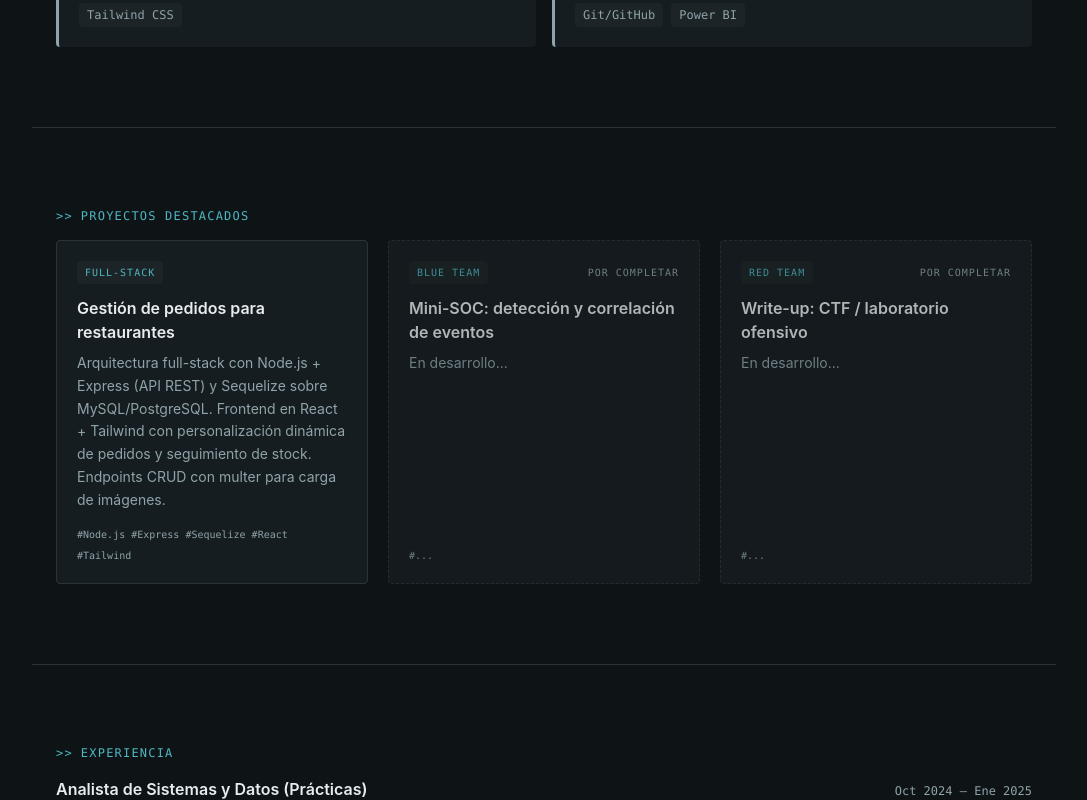
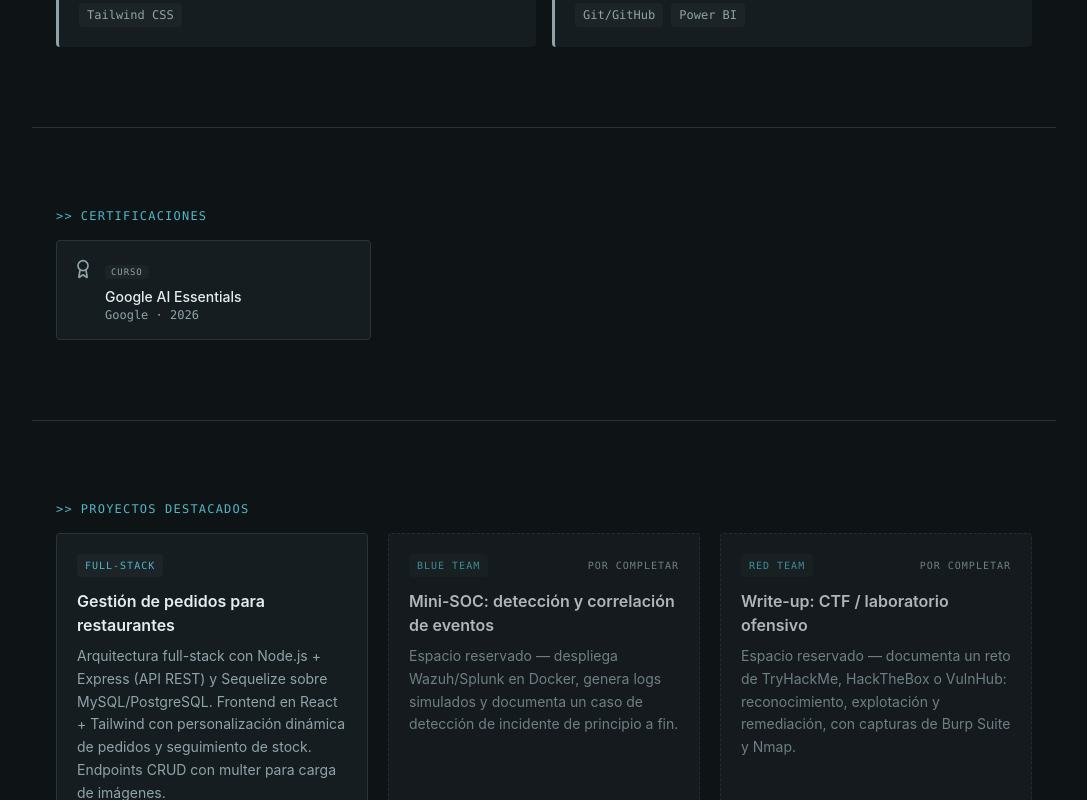
Before and after one commit to vilacprd/Portfolio, a React (Vite) app: page / in a window 1280 px wide. Shown: the part 1040-1840 px from the top of the page, without its empty margins (96-1183 px from the left). Built offline with nearby package versions, Linux system fonts and the light colour scheme.

Commit message:
Nueva sección de certificaciones

```diff
--- a/src/App.jsx
+++ b/src/App.jsx
@@ -1,10 +1,11 @@
 import { useState, useEffect } from "react";
 import {
   Terminal, ShieldCheck, ShieldAlert, Mail, Download, ExternalLink, X,
-  Radio, Fingerprint, Network, Code2, GraduationCap, ChevronRight,
+  Radio, Fingerprint, Network, Code2, GraduationCap, ChevronRight, Award, FileText,
 } from "lucide-react";
 
-
+// Lucide 1.0 eliminó los iconos de marca (GitHub, LinkedIn...) por temas de
+// trademark, así que los sustituimos por SVGs propios con el mismo estilo.
 function Github({ size = 16, ...props }) {
   return (
     <svg width={size} height={size} viewBox="0 0 24 24" fill="currentColor" {...props}>
@@ -74,7 +75,7 @@ function StatusDot({ active, accent }) {
 
 const UI = {
   es: {
-    nav: { about: "Sobre mí", skills: "Skills", projects: "Proyectos", experience: "Experiencia", contact: "Contacto" },
+    nav: { about: "Sobre mí", skills: "Skills", certifications: "Certificaciones", projects: "Proyectos", experience: "Experiencia", contact: "Contacto" },
     heroRole: "Analista SOC Junior · Especialista en Ciberseguridad · Desarrollador Full-Stack",
     heroText:
       "Combino una mentalidad ofensiva y defensiva para la mitigación proactiva de riesgos. Mi formación en desarrollo de software me da una ventaja analítica diferencial: entender las vulnerabilidades lógicas de una topología desde su propio código fuente.",
@@ -82,8 +83,13 @@ const UI = {
     downloadCV: "Descargar CV",
     contactBtn: "Contactar",
     statusBlue: "STATUS: monitorizando",
-    statusRed: "STATUS: exploiting",
+    statusRed: "STATUS: explotando",
     skillsEyebrow: "Habilidades técnicas",
+    certificationsEyebrow: "Certificaciones",
+    courseTag: "curso",
+    certTag: "certificación",
+    viewCertificate: "Ver certificado",
+    certificatePending: "Certificado en PDF pendiente de añadir.",
     projectsEyebrow: "Proyectos destacados",
     toComplete: "por completar",
     experienceEyebrow: "Experiencia",
@@ -96,10 +102,10 @@ const UI = {
     viewOnGithub: "Ver en GitHub",
     githubPending: "Enlace a GitHub pendiente de añadir.",
     buildLabel: (mode) => `build: portfolio-v1 · modo actual: ${mode === "blue" ? "blue-team" : "red-team"}`,
-    cvFile: "/cv-victor-capdevila-rodriguez.pdf",
+    cvFile: "/cv-victor-capdevila.pdf",
   },
   en: {
-    nav: { about: "About", skills: "Skills", projects: "Projects", experience: "Experience", contact: "Contact" },
+    nav: { about: "About", skills: "Skills", certifications: "Certifications", projects: "Projects", experience: "Experience", contact: "Contact" },
     heroRole: "Junior SOC Analyst · Cybersecurity Specialist · Full-Stack Developer",
     heroText:
       "Cybersecurity Specialist with an architectural foundation in Full-Stack Web Development. I bring a differential analytical capacity to understand software topologies from their source code, identifying underlying logical vulnerabilities and applying Secure Coding methodologies in CI/CD pipelines — oriented towards SOC integration and proactive risk mitigation.",
@@ -109,6 +115,11 @@ const UI = {
     statusBlue: "STATUS: monitoring",
     statusRed: "STATUS: exploiting",
     skillsEyebrow: "Technical skills",
+    certificationsEyebrow: "Certifications",
+    courseTag: "course",
+    certTag: "certification",
+    viewCertificate: "View certificate",
+    certificatePending: "Certificate PDF coming soon.",
     projectsEyebrow: "Featured projects",
     toComplete: "to be added",
     experienceEyebrow: "Experience",
@@ -121,7 +132,7 @@ const UI = {
     viewOnGithub: "View on GitHub",
     githubPending: "GitHub link coming soon.",
     buildLabel: (mode) => `build: portfolio-v1 · current mode: ${mode === "blue" ? "blue-team" : "red-team"}`,
-    cvFile: "/cv-victor-capdevila-rodriguez-en.pdf",
+    cvFile: "/cv-victor-capdevila-en.pdf",
   },
 };
 
@@ -152,6 +163,21 @@ const SKILL_GROUPS = [
   },
 ];
 
+const CERTIFICATIONS = [
+  {
+    type: "course",
+    title: "Google AI Essentials",
+    issuer: "Google",
+    date: "2026",
+    desc: {
+      es: "Curso introductorio sobre fundamentos de IA generativa: cómo funcionan estas herramientas, escritura de prompts efectivos y uso responsable de la IA en el trabajo diario.",
+      en: "Introductory course on generative AI fundamentals: how these tools work, writing effective prompts, and using AI responsibly in everyday work.",
+    },
+    pdf: "/certs/google-ai-essentials.pdf",
+    verifyUrl: "",
+  },
+];
+
 const PROJECTS = [
   {
     status: "listo",
@@ -162,7 +188,7 @@ const PROJECTS = [
       en: "Complete Full-Stack architecture utilizing Node.js and Express for the backend REST API, coupled with Sequelize ORM for scalable relational database management (MySQL/PostgreSQL). Highly responsive React and Tailwind CSS frontend, tailored to optimize kitchen workflows.",
     },
     stack: ["Node.js", "Express", "Sequelize", "React", "Tailwind"],
-    github: "https://github.com/vilacprd/tfg-daw",
+    github: "https://github.com/vilacprd",
     detail: {
       es: "Diseño y despliegue de una arquitectura Full-Stack completa: API REST en Node.js/Express, ORM Sequelize para la gestión escalable de bases de datos relacionales, y frontend en React + Tailwind adaptado a los flujos de trabajo de cocina. Incluye endpoints CRUD robustos para catálogos de productos, integración de multer para carga segura de imágenes, y una arquitectura modular documentada para facilitar futuros despliegues.",
       en: "Designed and deployed a complete Full-Stack architecture utilizing Node.js and Express for the backend REST API, coupled with Sequelize ORM for scalable relational database management (MySQL/PostgreSQL). Engineered a highly responsive frontend interface using React and Tailwind CSS, tailored to optimize kitchen workflows with dynamic order customization and ingredient stock tracking. Implemented robust API endpoints for comprehensive CRUD operations across product catalogs, integrating multer for secure server-side file upload management and image handling. Established clean code practices and modular repository architecture using Git/GitHub, delivering comprehensive technical documentation to facilitate future deployments.",
@@ -173,14 +199,14 @@ const PROJECTS = [
     tag: "blue team",
     title: { es: "Mini-SOC: detección y correlación de eventos", en: "Mini-SOC: Event Detection & Correlation" },
     desc: {
-      es: "En desarrollo...",
-      en: "In progress...",
+      es: "Espacio reservado — despliega Wazuh/Splunk en Docker, genera logs simulados y documenta un caso de detección de incidente de principio a fin.",
+      en: "Reserved slot — deploy Wazuh/Splunk in Docker, generate simulated logs, and document an incident detection case from start to finish.",
     },
-    stack: ["..."],
+    stack: ["Wazuh", "Docker", "SIEM"],
     github: "",
     detail: {
-      es: "Este proyecto está pendiente de documentar.",
-      en: "This project is still pending documentation.",
+      es: "Este proyecto está pendiente de documentar. Aquí puedes describir el objetivo del laboratorio, las reglas de correlación creadas, capturas de los dashboards y el caso de detección de incidente paso a paso.",
+      en: "This project is still pending documentation. Here you can describe the lab's objective, the correlation rules created, dashboard screenshots, and the incident detection case step by step.",
     },
   },
   {
@@ -188,14 +214,14 @@ const PROJECTS = [
     tag: "red team",
     title: { es: "Write-up: CTF / laboratorio ofensivo", en: "Write-up: CTF / Offensive Lab" },
     desc: {
-      es: "En desarrollo...",
-      en: "In progress...",
+      es: "Espacio reservado — documenta un reto de TryHackMe, HackTheBox o VulnHub: reconocimiento, explotación y remediación, con capturas de Burp Suite y Nmap.",
+      en: "Reserved slot — document a TryHackMe, HackTheBox, or VulnHub challenge: recon, exploitation, and remediation, with Burp Suite and Nmap screenshots.",
     },
-    stack: ["..."],
+    stack: ["Burp Suite", "Nmap", "Metasploit"],
     github: "",
     detail: {
-      es: "Este write-up está pendiente.",
-      en: "This write-up is still pending.",
+      es: "Este write-up está pendiente. Aquí puedes documentar reconocimiento, vector de explotación, capturas de Burp Suite/Nmap y la remediación propuesta, con la misma estructura que un informe de pentest real.",
+      en: "This write-up is still pending. Here you can document recon, the exploitation vector, Burp Suite/Nmap screenshots, and the proposed remediation, following the same structure as a real pentest report.",
     },
   },
 ];
@@ -231,17 +257,13 @@ const EDUCATION = [
     org: "IES Zaidín Vergeles",
     date: "2021 – 2024",
   },
-  {
-    title: { es: "Estudios Profesionales de Música (Violín)", en: "Professional Music Studies (Violin)" },
-    org: "Conservatorio profesional Ángel Barrios",
-    date: "2010 – 2023",
-  },
 ];
 
 export default function Portfolio() {
   const [mode, setMode] = useState("blue"); // "blue" | "red"
   const [lang, setLang] = useState("es"); // "es" | "en"
   const [selectedProject, setSelectedProject] = useState(null);
+  const [selectedCert, setSelectedCert] = useState(null);
   const boot = useTypewriter(BOOT_LINE);
   const accent = mode === "blue" ? TOKENS.blue : TOKENS.amber;
   const t = UI[lang];
@@ -264,6 +286,7 @@ export default function Portfolio() {
           <nav className="hidden md:flex items-center gap-6 font-mono text-xs uppercase tracking-widest" style={{ color: TOKENS.muted }}>
             <a href="#about" className="hover:text-current transition">{t.nav.about}</a>
             <a href="#skills" className="hover:text-current transition">{t.nav.skills}</a>
+            <a href="#certifications" className="hover:text-current transition">{t.nav.certifications}</a>
             <a href="#projects" className="hover:text-current transition">{t.nav.projects}</a>
             <a href="#experience" className="hover:text-current transition">{t.nav.experience}</a>
             <a href="#contact" className="hover:text-current transition">{t.nav.contact}</a>
@@ -360,6 +383,36 @@ export default function Portfolio() {
               </div>
             );
           })}
+        </div>
+      </section>
+
+      {/* CERTIFICATIONS */}
+      <section id="certifications" className="max-w-5xl mx-auto px-6 py-20 border-t" style={{ borderColor: TOKENS.line }}>
+        <Eyebrow accent={accent}>{t.certificationsEyebrow}</Eyebrow>
+        <div className="grid sm:grid-cols-2 md:grid-cols-3 gap-4">
+          {CERTIFICATIONS.map((c) => (
+            <div
+              key={c.title}
+              onClick={() => setSelectedCert(c)}
+              className="p-4 rounded flex items-start gap-3 cursor-pointer transition hover:opacity-90"
+              style={{ backgroundColor: TOKENS.panel, border: `1px solid ${TOKENS.line}` }}
+            >
+              <Award size={20} className="shrink-0 mt-0.5" style={{ color: c.type === "certification" ? accent : TOKENS.muted }} />
+              <div>
+                <span
+                  className="font-mono text-[9px] uppercase tracking-widest px-1.5 py-0.5 rounded"
+                  style={{
+                    backgroundColor: TOKENS.panelAlt,
+                    color: c.type === "certification" ? accent : TOKENS.muted,
+                  }}
+                >
+                  {c.type === "certification" ? t.certTag : t.courseTag}
+                </span>
+                <p className="text-sm font-medium mt-1.5">{c.title}</p>
+                <p className="font-mono text-xs" style={{ color: TOKENS.muted }}>{c.issuer} · {c.date}</p>
+              </div>
+            </div>
+          ))}
         </div>
       </section>
 
@@ -523,6 +576,78 @@ export default function Portfolio() {
           </div>
         </div>
       )}
+
+      {selectedCert && (
+        <div
+          className="fixed inset-0 z-50 flex items-center justify-center p-4"
+          style={{ backgroundColor: "rgba(0,0,0,0.7)" }}
+          onClick={() => setSelectedCert(null)}
+        >
+          <div
+            className="max-w-lg w-full rounded p-6 relative"
+            style={{ backgroundColor: TOKENS.panel, border: `1px solid ${TOKENS.line}` }}
+            onClick={(e) => e.stopPropagation()}
+          >
+            <button
+              onClick={() => setSelectedCert(null)}
+              className="absolute top-4 right-4 cursor-pointer"
+              style={{ color: TOKENS.muted }}
+              aria-label={t.closeLabel}
+            >
+              <X size={18} />
+            </button>
+
+            <span
+              className="font-mono text-[10px] uppercase tracking-widest px-2 py-1 rounded"
+              style={{
+                backgroundColor: TOKENS.panelAlt,
+                color: selectedCert.type === "certification" ? accent : TOKENS.muted,
+              }}
+            >
+              {selectedCert.type === "certification" ? t.certTag : t.courseTag}
+            </span>
+
+            <h3 className="text-lg font-semibold mt-3 mb-1">{selectedCert.title}</h3>
+            <p className="font-mono text-xs mb-4" style={{ color: TOKENS.muted }}>
+              {selectedCert.issuer} · {selectedCert.date}
+            </p>
+
+            <p className="text-sm leading-relaxed mb-6" style={{ color: TOKENS.muted }}>
+              {selectedCert.desc[lang]}
+            </p>
+
+            <div className="flex flex-wrap gap-3">
+              {selectedCert.pdf && (
+                <a
+                  href={selectedCert.pdf}
+                  target="_blank"
+                  rel="noopener noreferrer"
+                  className="inline-flex items-center gap-2 px-4 py-2 rounded font-mono text-sm"
+                  style={{ backgroundColor: accent, color: TOKENS.ink }}
+                >
+                  <FileText size={14} /> {t.viewCertificate}
+                </a>
+              )}
+              {selectedCert.verifyUrl && (
+                <a
+                  href={selectedCert.verifyUrl}
+                  target="_blank"
+                  rel="noopener noreferrer"
+                  className="inline-flex items-center gap-2 px-4 py-2 rounded font-mono text-sm border"
+                  style={{ borderColor: TOKENS.line, color: TOKENS.text }}
+                >
+                  <ExternalLink size={14} /> {lang === "es" ? "Verificar" : "Verify"}
+                </a>
+              )}
+            </div>
+            {!selectedCert.pdf && (
+              <p className="font-mono text-xs" style={{ color: TOKENS.muted }}>
+                {t.certificatePending}
+              </p>
+            )}
+          </div>
+        </div>
+      )}
     </div>
   );
 }
```
Also changed, not shown: 1 other file (tests, documents, lock files or other folders).
